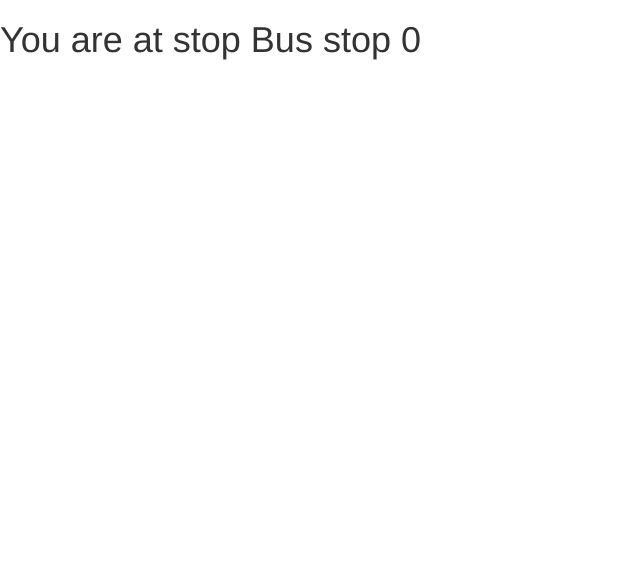
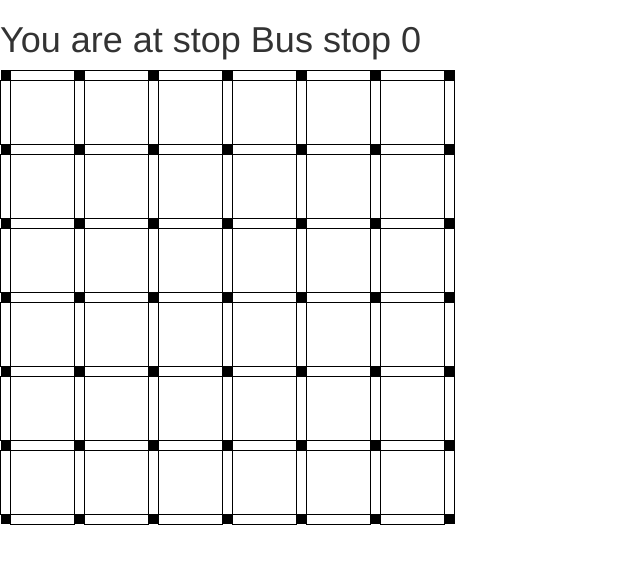
Before and after one commit to jammers-ach/internet-of-bustops, a Django app: page / in a window 1280 px wide. Shown: the top 564 px of the page, without its empty margins (0-640 px from the left). Run offline with Django 3.2, Linux system fonts and the light colour scheme; data comes from the database, SQL or seed files in the repository; data that the repository does not hold is empty; some libraries are stand-ins or nearby versions.

Commit message:
Added game

```diff
--- a/iobs/stops/admin.py
+++ b/iobs/stops/admin.py
@@ -3,3 +3,4 @@ from .models import *
 
 admin.site.register(BusStop)
 admin.site.register(SensorData)
+admin.site.register(Player)
--- /dev/null
+++ b/iobs/stops/static/stops/game.js
@@ -0,0 +1,161 @@
+
+function edgeClicked(gameboard){
+}
+
+$.widget( "custom.gameboard", {
+    // default options
+    options: {
+
+    },
+
+    _create: function() {
+        console.log(this.options);
+        this.width = this.options.width;
+        this.height = this.options.height;
+
+        this.buildBoard();
+
+        //this.options.nodes.forEach(function(n){
+            //this._edgeClicked(n[0],n[1],n[2]);
+        //}.bind(this));
+    },
+
+
+    buildBoard:function() {
+        this.edges = {};
+        this.cells = {};
+
+        for(var x =0; x < this.height;x++){
+            this.edges[x] = {};
+            this.cells[x] = {};
+            for(var y =0; y < this.height;y++){
+                this.edges[x][y] = {0:null, 1:null}; //1 is up, 0 is left
+                this.cells[x][y] = null;
+            }
+        }
+
+        this.element.html();
+        this.element.addClass('board');
+        this.table = $('<table></table>').appendTo(this.element);
+
+        for(var i = 0;i < this.height - 1;i++){
+            // Bulild an edge row
+            this._buildEdgeRow(i);
+            this._buildCellRow(i);
+        }
+        this._buildEdgeRow(this.height-1);
+    },
+
+    _buildCellRow: function(row_index){
+        var row = $("<tr></tr>").addClass('cellrow');
+        row.attr('data-rowid', row_index);
+        row.appendTo(this.table);
+
+        for(var i = 0;i < this.width;i++){
+            var cell_cell = $('<td></td>').addClass('cell');
+            var edge_cell = $('<td></td>').addClass('edge');
+
+            edge_cell.attr('data-colid', i);
+            edge_cell.attr('data-dir', 1);
+
+            this.edges[row_index][i][1] = edge_cell;
+
+
+            row.append(edge_cell);
+            this.bindClick(edge_cell);
+            if(i < this.width-1){
+                row.append(cell_cell);
+                this.cells[row_index][i] = cell_cell;
+            }
+        }
+    },
+
+    _buildEdgeRow: function(row_index){
+        var row = $("<tr></tr>").addClass('edgerow');
+        row.attr('data-rowid', row_index);
+        row.appendTo(this.table);
+
+        for(var i = 0; i < this.width; i++){
+            var node_cell = $('<td></td>').addClass('node');
+            var edge_cell = $('<td></td>').addClass('edge');
+
+            edge_cell.attr('data-colid', i);
+            edge_cell.attr('data-dir', 0);
+
+            this.edges[row_index][i][0] = edge_cell;
+
+            row.append(node_cell);
+            if(i < this.width-1){
+                row.append(edge_cell);
+                this.bindClick(edge_cell);
+            }
+        }
+    },
+
+    _edgeClicked: function(row, col, dir){
+        var edge = this.edges[row][col][dir];
+        if(!this._isTaken(row, col, dir)){
+            edge.addClass('taken');
+
+
+            if(dir === 0){
+                this._markCell(row, col);
+                this._markCell(row-1, col);
+            }else{
+                this._markCell(row, col);
+                this._markCell(row, col-1);
+            }
+        }
+    },
+
+
+    bindClick: function(edge){
+        var self = this;
+
+        edge.click(function(){
+            var rowid = $(this).closest('tr').attr('data-rowid');
+            var colid = $(this).attr('data-colid');
+            var dir = $(this).attr('data-dir');
+
+            rowid = parseInt(rowid);
+            colid = parseInt(colid);
+            dir = parseInt(dir);
+            self._edgeClicked(rowid, colid, dir);
+        });
+    },
+
+    _markCell: function(row, col){
+        if(this._checkCell(row, col)){
+            this.cells[row][col].addClass('taken').addClass('a');
+        }
+    },
+
+    /**
+     * Checks to see if a box should be taken or not
+     */
+    _checkCell: function(row, col){
+
+        if(col == this.width - 1 || col < 0){
+            return;
+        }
+        if(row == this.height - 1 || row < 0){
+            return;
+        }
+        return this._isTaken(row, col, 0) &
+            this._isTaken(row, col, 1) &
+            this._isTaken(row , col +1, 1) &
+            this._isTaken(row +1, col , 0);
+    },
+
+    _isTaken: function(row, col, dir){
+        var edge = this.edges[row][col][dir];
+        edge.addClass('checked');
+
+        setTimeout(function(){
+            edge.removeClass('checked');
+        }, 200);
+
+        return edge.hasClass('taken');
+    },
+
+});
--- a/iobs/stops/static/stops/test.css
+++ b/iobs/stops/static/stops/test.css
@@ -0,0 +1,53 @@
+.board{
+}
+
+.board table{
+}
+
+.board table td.node{
+    width: 10px;
+    height: 10px;
+    background-color: black;
+}
+
+.board table tr.cellrow td.edge{
+    width:10px;
+    height:64px;
+}
+
+.board table tr.edgerow td.edge{
+    width:64px;
+    height:10px;
+}
+
+.board table td.edge{
+    border: 1px solid black;
+}
+
+.board table td.edge:hover{
+    background: black;
+}
+
+.board table td.edge.taken{
+    background: black;
+}
+
+.board table td.edge.taken.checked{
+    background: green !important;
+}
+
+.board table td.edge.checked{
+    background: purple !important;
+}
+
+.board table td.cell.taken.a{
+    background: green;
+}
+
+.board table td.cell.taken.b{
+    background: red;
+}
+
+.board table td.cell.taken.c{
+    background: blue;
+}
--- a/iobs/stops/templates/stop/game.html
+++ b/iobs/stops/templates/stop/game.html
@@ -8,10 +8,42 @@
     <link href="https://maxcdn.bootstrapcdn.com/bootstrap/3.3.7/css/bootstrap.min.css" rel="stylesheet" media="screen">
     <link href="{%static "stops/test.css"%}" rel="stylesheet" media="screen">
 
+    <script src="http://code.jquery.com/jquery.js"></script>
+    <script src="https://maxcdn.bootstrapcdn.com/bootstrap/3.3.7/js/bootstrap.min.js"></script>
+    <script src="http://code.jquery.com/ui/1.12.0/jquery-ui.min.js"></script>
+    <script>
+var data = {
+    width: 7,
+    height: 7,
+    nodes: [
+        [0, 0, 1], //0,0 up
+        [1, 1, 0], //1,1 left
+        [2, 1, 0], //2,1 left
+        [1, 1, 1], //2,1 left
+        [1, 2, 1], //2,1 left
+    ],
+    taken_cells: [
+        [0,0,'a']
+    ]
+};
+    </script>
+
+
+
+<script>
+$(function(){
+    $('#gameboard').gameboard(data);
+})
+
+</script>
+
+<script src="{%static "stops/game.js"%}"></script>
   </head>
   <body>
       <h1>You are at stop {{stop}}</h1>
-    <script src="http://code.jquery.com/jquery.js"></script>
-    <script src="https://maxcdn.bootstrapcdn.com/bootstrap/3.3.7/js/bootstrap.min.js"></script>
+
+    <div id="gameboard"></div>
+
+
   </body>
 </html>
```
